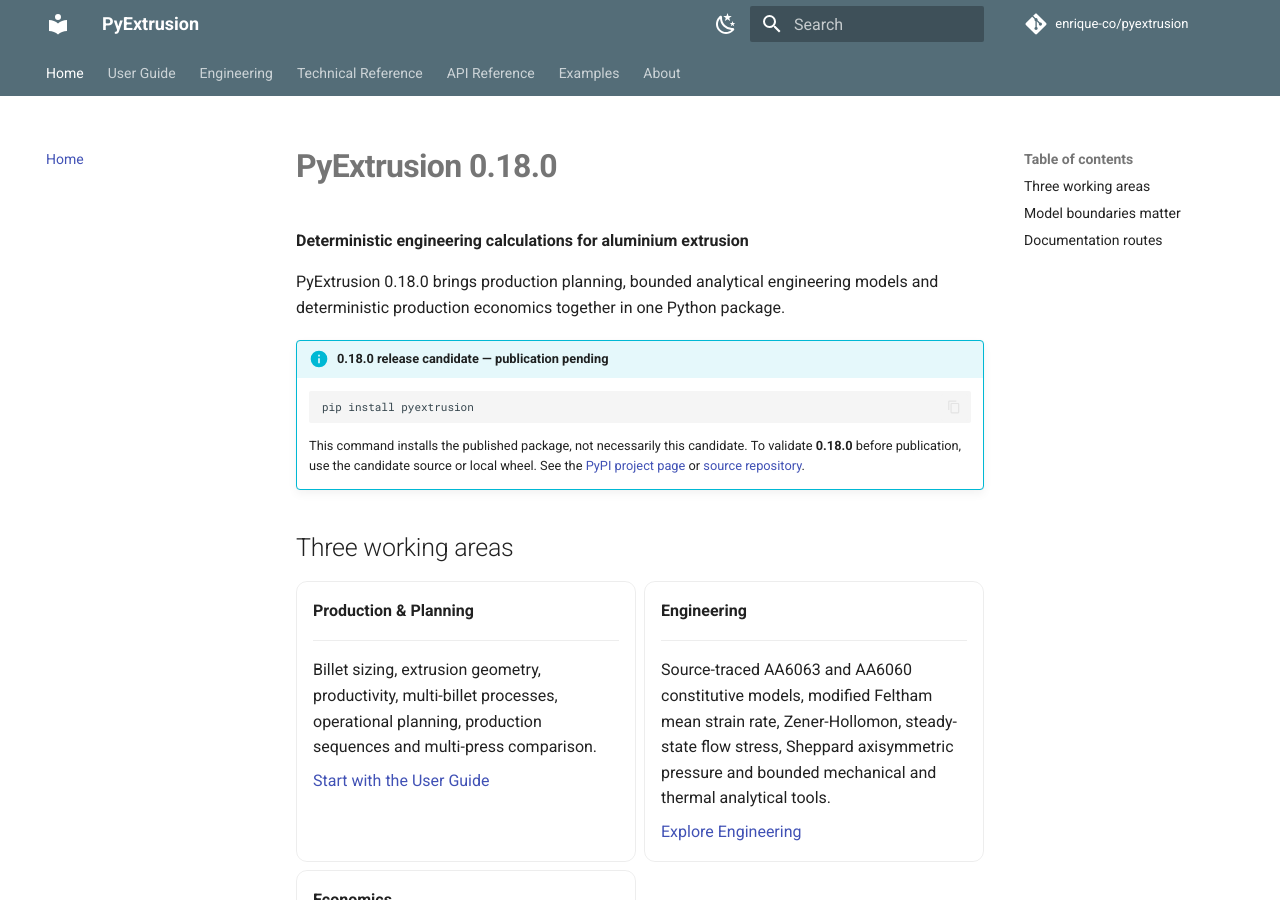
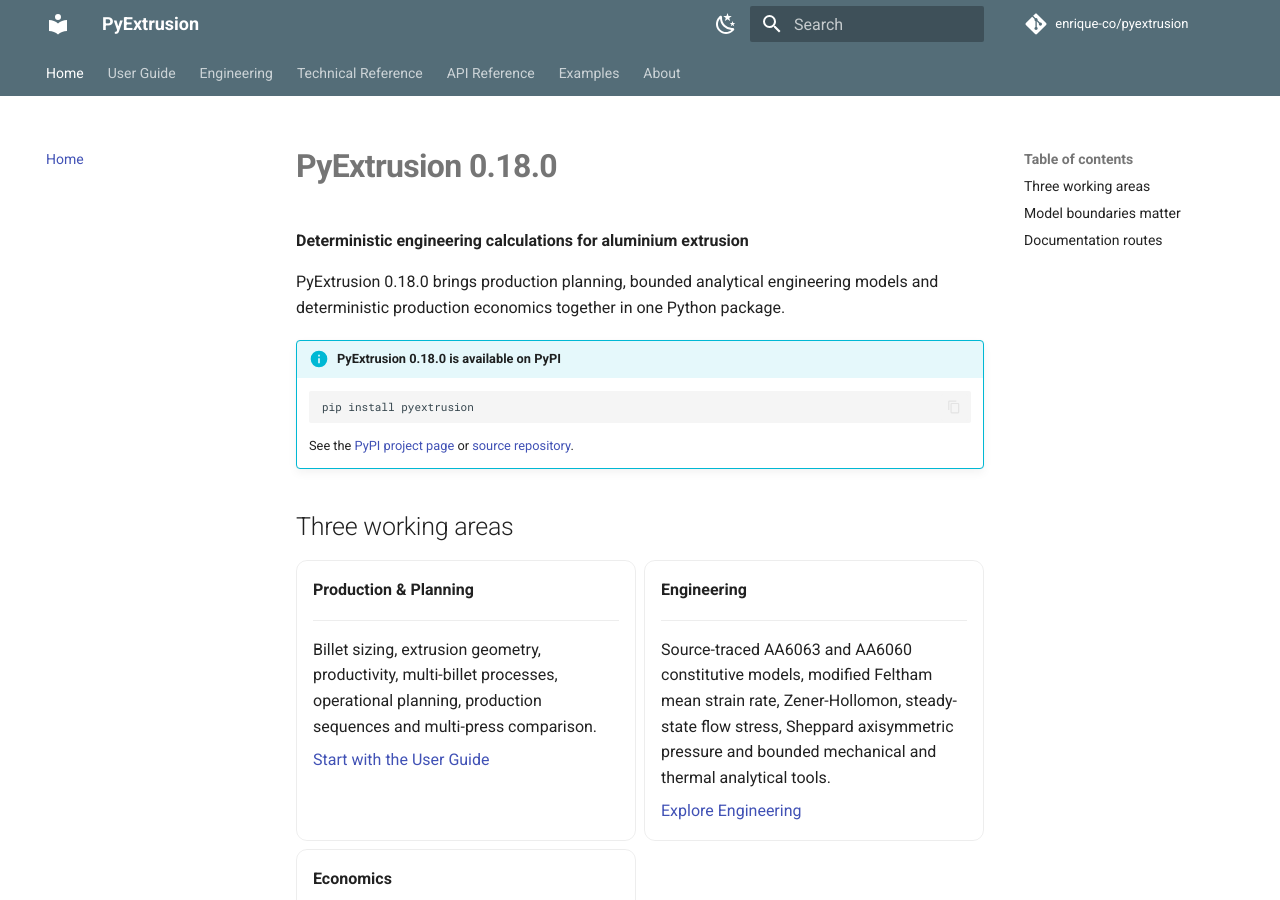
Before and after one commit to enrique-co/pyextrusion, an MkDocs documentation site: the page built from docs/index.md, in a window 1280 px wide and 900 px high. Built offline with MkDocs 1.6.1 and Material for MkDocs 9.7.7, drawn with Linux system fonts in a browser that asks for light colours; comment, search, counter and statistics services are not loaded.

Commit message:
Finalize website home for 0.18.0

````diff
--- a/docs/index.md
+++ b/docs/index.md
@@ -5,15 +5,12 @@
 PyExtrusion 0.18.0 brings production planning, bounded analytical engineering
 models and deterministic production economics together in one Python package.
 
-!!! info "0.18.0 release candidate — publication pending"
+!!! info "PyExtrusion 0.18.0 is available on PyPI"
     ```bash
     pip install pyextrusion
     ```
 
-    This command installs the published package, not necessarily this candidate.
-    To validate **0.18.0** before publication, use the candidate source or local wheel.
-    See the
-    [PyPI project page](https://pypi.org/project/pyextrusion/) or
+    See the [PyPI project page](https://pypi.org/project/pyextrusion/) or
     [source repository](https://github.com/enrique-co/pyextrusion).
 
 ## Three working areas
````
